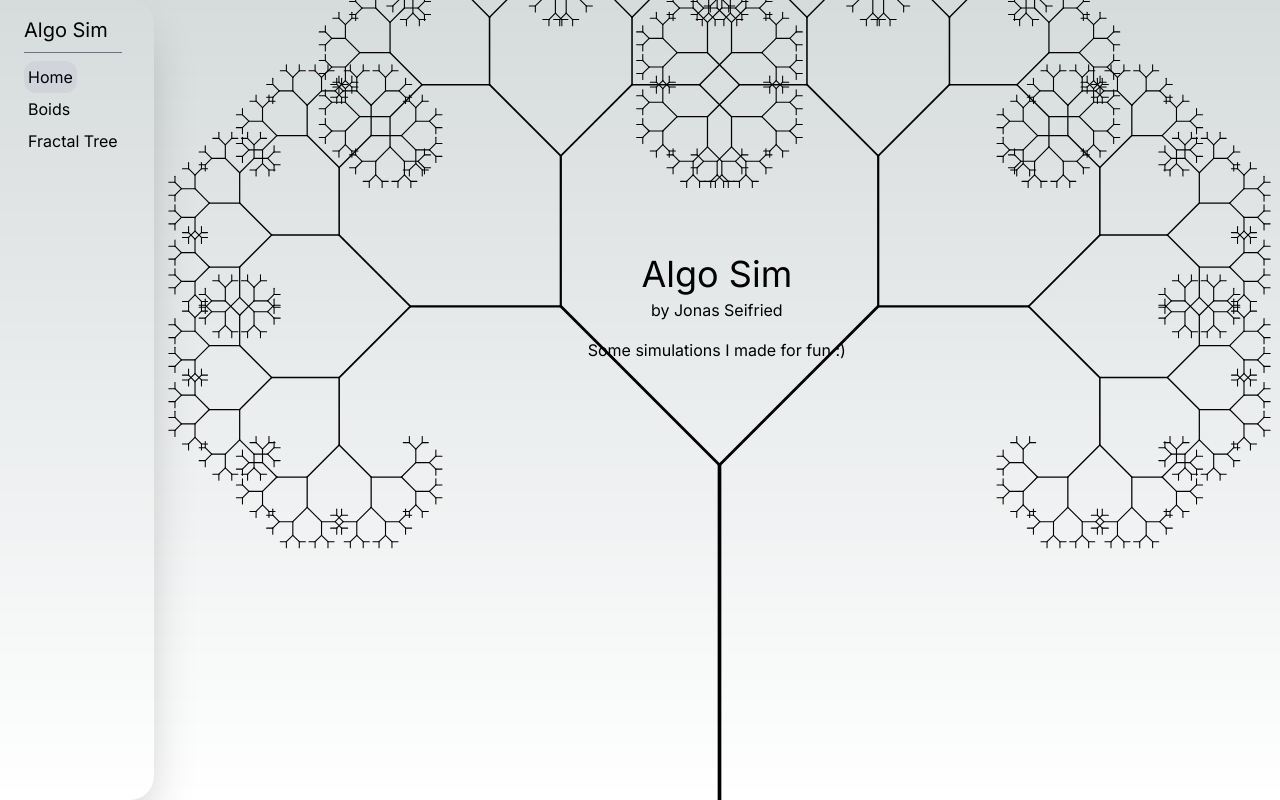
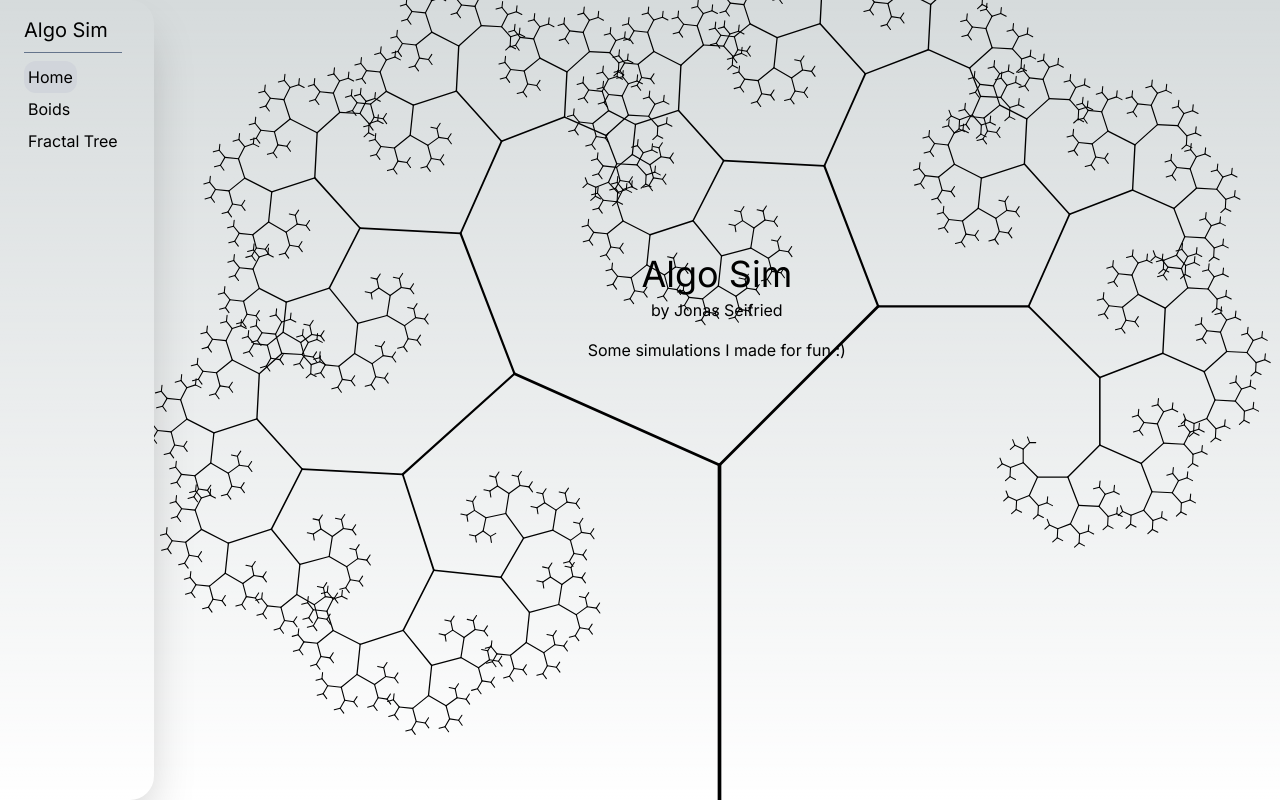
Before and after one commit to JonasSeifried/AlgoSim, a Next.js app: page / in a window 1280 px wide. Built offline with nearby package versions, Linux system fonts and the light colour scheme.

Commit message:
improve performance | fix random sim

```diff
--- a/src/app/page.js
+++ b/src/app/page.js
@@ -1,32 +1,11 @@
-import dynamic from 'next/dynamic';
+import dynamic from "next/dynamic";
 
-const BoidsSim = dynamic(() => import('@/components/BoidsSim'), { ssr: false });
-const FractalTreeSim = dynamic(() => import('@/components/fractals/FractalTreeSim'), { ssr: false });
-const sims = [
-  <BoidsSim key="boids" showSettings={false} />,
-  <FractalTreeSim
-    key="fractal1"
-    args={{ showSettings: false, loop: true, speed: 12, depth: 11, length: 335, waitOnCompletion: 1 }}
-  />,
-  <FractalTreeSim
-    key="fractal2"
-    args={{
-      showSettings: false,
-      loop: true,
-      speed: 12,
-      depth: 11,
-      length: 335,
-      waitOnCompletion: 1,
-      branch1: { angle: -66 },
-    }}
-  />,
-];
+const RandomSim = dynamic(() => import('@/components/RandomSim'), { ssr: false });
 
 export default function Home() {
-  const randomSim = sims[Math.floor(Math.random() * sims.length)];
   return (
     <div className="relative flex flex-col items-center justify-center w-full h-full">
-      <div className="absolute w-full h-full -z-10">{randomSim}</div>
+      <RandomSim />
       <div className="relative -top-[12.5%]">
         <div className="m-4 text-center ">
           <h1 className="mb-1 text-4xl">Algo Sim</h1>
--- /dev/null
+++ b/src/components/RandomSim/index.js
@@ -0,0 +1,39 @@
+'use client';
+
+import dynamic from 'next/dynamic';
+
+const BoidsSim = dynamic(() => import('@/components/BoidsSim'), { ssr: false });
+const FractalTreeSim = dynamic(() => import('@/components/fractals/FractalTreeSim'), { ssr: false });
+
+const sims = [
+  <BoidsSim key="boids" showSettings={false} />,
+  <FractalTreeSim
+    key="fractalTree1"
+    args={{ showSettings: false, loop: true, speed: 12, depth: 11, length: 335, waitOnCompletion: 1 }}
+  />,
+  <FractalTreeSim
+    key="fractalTree2"
+    args={{
+      showSettings: false,
+      loop: true,
+      speed: 12,
+      depth: 11,
+      length: 335,
+      waitOnCompletion: 1,
+      branch1: { angle: -66 },
+    }}
+  />,
+];
+
+
+
+const RandomSim = () => {
+
+    const randomSim = sims[Math.floor(Math.random() * sims.length)]
+
+    return <div className="absolute w-full h-full -z-10">
+        {randomSim}
+        </div>
+}
+
+export default RandomSim
--- a/src/components/fractals/FractalTreeSim/fractalTreeSketch.js
+++ b/src/components/fractals/FractalTreeSim/fractalTreeSketch.js
@@ -10,6 +10,8 @@ export default function fractalTreeSketch(p, args) {
   let branchLengthCache = {};
   let maxDepth;
   let currentMaxDepth = 0;
+  let freezeAnimation = false;
+  let lastAnimationDepth = 0;
   const maxLength = 500;
 
   const [speedSlider, speedSliderLabel] = createSliderWithLabel('speed', 0, 20, 20, 1, 20, 10);
@@ -98,6 +100,8 @@ export default function fractalTreeSketch(p, args) {
         if (args[`branch${i}`] && args[`branch${i}`].scale) branches[i].scaleSlider.value(args[`branch${i}`].scale);
       }
     }
+
+    p.frameRate(60);
     p.createCanvas(parentDiv.clientWidth, parentDiv.clientHeight);
     maxDepth = depthSlider.value();
     depthSlider.input(() => {
@@ -107,27 +111,30 @@ export default function fractalTreeSketch(p, args) {
   };
 
   p.draw = () => {
+    if (p.frameCount % (p.getTargetFrameRate() / speedSlider.value()) === 0) currentMaxDepth++;
+
+    if (freezeAnimation) return;
+    if (currentMaxDepth === lastAnimationDepth) return;
     p.clear();
     p.translate(p.width / 2, p.height);
     p.angleMode(p.DEGREES);
     p.strokeWeight(10);
     branch(lengthSlider.value(), 0);
+    lastAnimationDepth = currentMaxDepth;
 
     if (currentMaxDepth >= depthSlider.value()) {
       if (loopCheckbox.checked()) {
         if (args && args.waitOnCompletion) {
-          p.noLoop();
+          freezeAnimation = true;
           setTimeout(() => {
             currentMaxDepth = 0;
-            p.loop();
+            freezeAnimation = false;
           }, args.waitOnCompletion * 1000);
           return;
         }
         currentMaxDepth = 0;
       }
-      return;
     }
-    if (p.frameCount % (p.getTargetFrameRate() / speedSlider.value()) === 0) currentMaxDepth++;
   };
 
   p.windowResized = () => {
@@ -149,7 +156,7 @@ export default function fractalTreeSketch(p, args) {
 
     const newLength = branchLengthCache[len][depth];
     const newDepth = depth + 1;
-    const opacity = p.map(depth - 1, 0, maxDepth, 255, 0);
+    //const opacity = p.map(depth - 1, 0, maxDepth, 255, 0);
     const branchData = branches.map((b) => ({
       angle: b.angleSlider.value(),
       scale: b.scaleSlider.value(),
@@ -158,7 +165,6 @@ export default function fractalTreeSketch(p, args) {
     for (let b of branchData) {
       p.push();
       p.rotate(b.angle);
-
       branch(newLength * b.scale, newDepth);
       p.pop();
     }
```
Also changed, not shown: src/components/P5Wrapper/index.js (line endings or trailing spaces).
